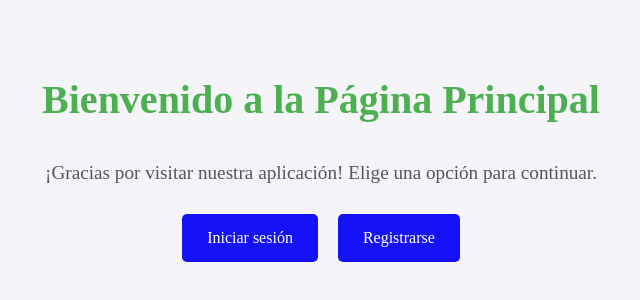
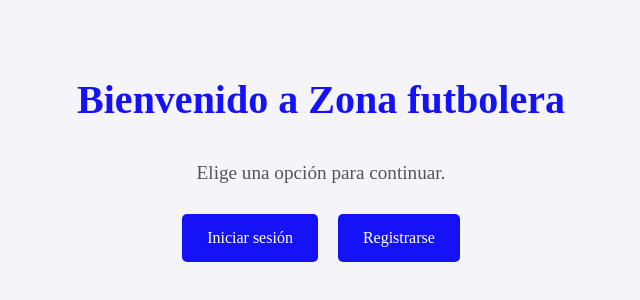
Before and after one commit to Cedrick58/frontendbr, a Vue app: page / in a window 1280 px wide. Shown: the part 252-552 px from the top of the page, without its empty margins (319-959 px from the left). Built offline with nearby package versions, Linux system fonts and the light colour scheme.

Commit message:
septimo commit

```diff
--- a/src/components/Home.jsx
+++ b/src/components/Home.jsx
@@ -5,8 +5,8 @@ import { Link } from 'react-router-dom';
 const HomePage = () => {
   return (
     <div style={styles.container}>
-      <h1 style={styles.heading}>Bienvenido a la Página Principal</h1>
-      <p style={styles.description}>¡Gracias por visitar nuestra aplicación! Elige una opción para continuar.</p>
+      <h1 style={styles.heading}>Bienvenido a Zona futbolera</h1>
+      <p style={styles.description}>Elige una opción para continuar.</p>
 
       <div style={styles.buttonContainer}>
         <Link to="/login" style={styles.button}>Iniciar sesión</Link>
@@ -31,7 +31,7 @@ const styles = {
   },
   heading: {
     fontSize: '2.5rem',
-    color: '#4CAF50',
+    color: '#1612f8',
     marginBottom: '20px',
   },
   description: {
--- a/src/components/Login.jsx
+++ b/src/components/Login.jsx
@@ -87,7 +87,7 @@ const styles = {
   },
   heading: {
     fontSize: '2rem',
-    color: '#4CAF50',
+    color: '#1612f8',
     marginBottom: '20px',
   },
   input: {
@@ -103,7 +103,7 @@ const styles = {
   button: {
     width: '100%',
     padding: '12px',
-    backgroundColor: '#4CAF50',
+    backgroundColor: '#1612f8',
     color: 'white',
     border: 'none',
     borderRadius: '5px',
--- a/src/components/Register.jsx
+++ b/src/components/Register.jsx
@@ -160,7 +160,7 @@ const styles = {
   },
   heading: {
     fontSize: '2rem',
-    color: '#4CAF50',
+    color: '#1612f8',
     marginBottom: '20px',
   },
   input: {
@@ -176,7 +176,7 @@ const styles = {
   button: {
     width: '100%',
     padding: '12px',
-    backgroundColor: '#4CAF50',
+    backgroundColor: '#1612f8',
     color: 'white',
     border: 'none',
     borderRadius: '5px',
```
